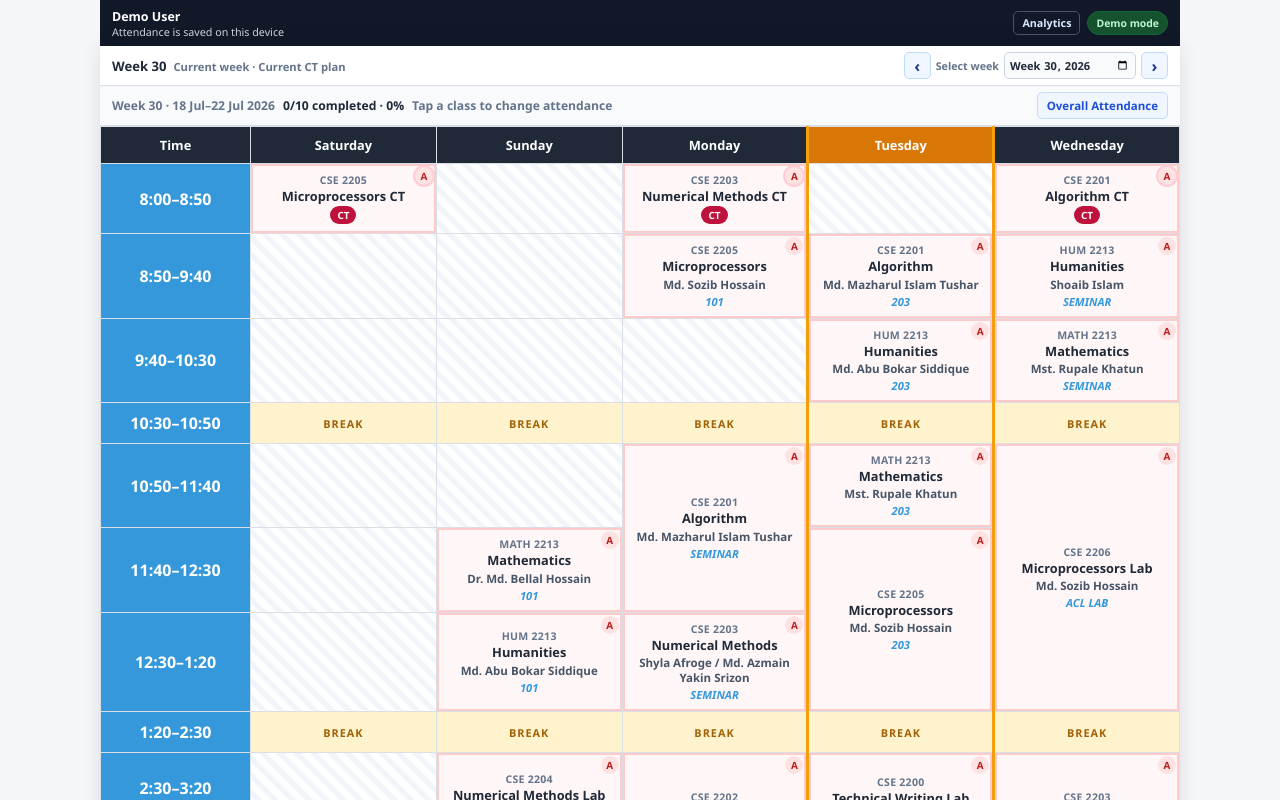
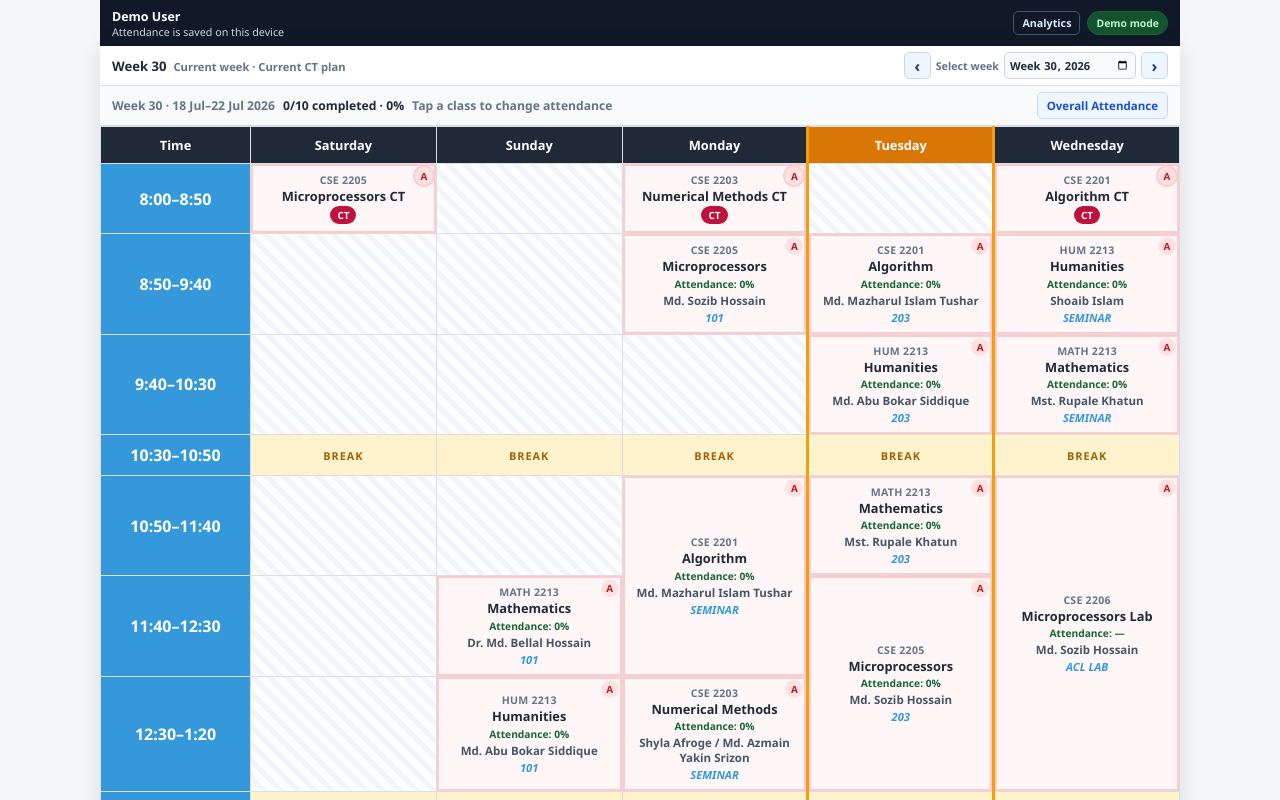
Before and after one commit to tusarimrananik/routine, a Next.js app: page / in a window 1280 px wide. Shown: the top 800 px of the page. Built offline with nearby package versions, Linux system fonts and the light colour scheme; no server answers.

Commit message:
feat: show subject attendance in routine

```diff
--- a/components/routine-tracker.tsx
+++ b/components/routine-tracker.tsx
@@ -9,6 +9,7 @@ import {
   AttendanceSummary,
   AttendanceStatus,
   SessionType,
+  SubjectAttendance,
 } from "@/lib/attendance";
 
 type Day = "saturday" | "sunday" | "monday" | "tuesday" | "wednesday";
@@ -241,6 +242,32 @@ function demoSummary(records: AttendanceRecord[]): AttendanceSummary {
   };
 }
 
+function demoSubjectAttendance(records: AttendanceRecord[]): SubjectAttendance {
+  const now = getDhakaNow();
+  const counts: Record<string, { present: number; total: number }> = {};
+
+  records.forEach((record) => {
+    const started =
+      record.attendanceDate < now.date ||
+      (record.attendanceDate === now.date && record.startTime <= now.time);
+
+    if (!started || record.sessionType !== "regular") return;
+    counts[record.courseCode] ||= { present: 0, total: 0 };
+    counts[record.courseCode].total += 1;
+    if (record.status === "present") counts[record.courseCode].present += 1;
+  });
+
+  return Object.fromEntries(
+    Object.entries(counts).map(([courseCode, count]) => [
+      courseCode,
+      {
+        ...count,
+        percentage: count.total ? Math.round((count.present / count.total) * 100) : 0,
+      },
+    ]),
+  );
+}
+
 function readDemoRecords() {
   try {
     return JSON.parse(window.localStorage.getItem(DEMO_STORAGE_KEY) || "{}") as Record<string, AttendanceRecord>;
@@ -254,6 +281,7 @@ export function RoutineTracker({ demoMode = false }: { demoMode?: boolean }) {
   const [selectedWeek, setSelectedWeek] = useState(currentWeekValue);
   const [records, setRecords] = useState<Record<string, AttendanceStatus>>({});
   const [summary, setSummary] = useState<AttendanceSummary>(EMPTY_SUMMARY);
+  const [subjectAttendance, setSubjectAttendance] = useState<SubjectAttendance>({});
   const [loading, setLoading] = useState(true);
   const [savingKey, setSavingKey] = useState<string | null>(null);
   const [showSummary, setShowSummary] = useState(false);
@@ -289,13 +317,14 @@ export function RoutineTracker({ demoMode = false }: { demoMode?: boolean }) {
     timeZone: "Asia/Dhaka",
   }).format(new Date(clock)).toLowerCase() : "";
 
-  const applyResponse = useCallback((data: { records: AttendanceRecord[]; summary: AttendanceSummary }) => {
+  const applyResponse = useCallback((data: { records: AttendanceRecord[]; summary: AttendanceSummary; subjectAttendance?: SubjectAttendance }) => {
     const nextRecords: Record<string, AttendanceStatus> = {};
     data.records.forEach((record) => {
       nextRecords[attendanceKey(record)] = record.status;
     });
     setRecords(nextRecords);
     setSummary(data.summary);
+    setSubjectAttendance(data.subjectAttendance || {});
   }, []);
 
   const applyDemoRecords = useCallback((stored: Record<string, AttendanceRecord>) => {
@@ -305,6 +334,7 @@ export function RoutineTracker({ demoMode = false }: { demoMode?: boolean }) {
         (record) => record.attendanceDate >= range.from && record.attendanceDate <= range.to,
       ),
       summary: demoSummary(allRecords),
+      subjectAttendance: demoSubjectAttendance(allRecords),
     });
   }, [applyResponse, range]);
 
@@ -501,6 +531,13 @@ export function RoutineTracker({ demoMode = false }: { demoMode?: boolean }) {
                         <div className="course-info">
                           <span className="course-code">{session.courseCode}</span>
                           <span className="course-name">{session.courseName}</span>
+                          {session.sessionType === "regular" ? (
+                            <span className="subject-attendance">
+                              Attendance: {subjectAttendance[session.courseCode]?.total
+                                ? `${subjectAttendance[session.courseCode].percentage}%`
+                                : "—"}
+                            </span>
+                          ) : null}
                           {session.sessionType === "ct" ? <span className="ct-label">CT</span> : null}
                           {session.evenWeekOnly ? <span className="ct-label">Even Week · Every 2 Weeks</span> : null}
                           {session.instructor ? <span className="instructor">{session.instructor}</span> : null}
```
